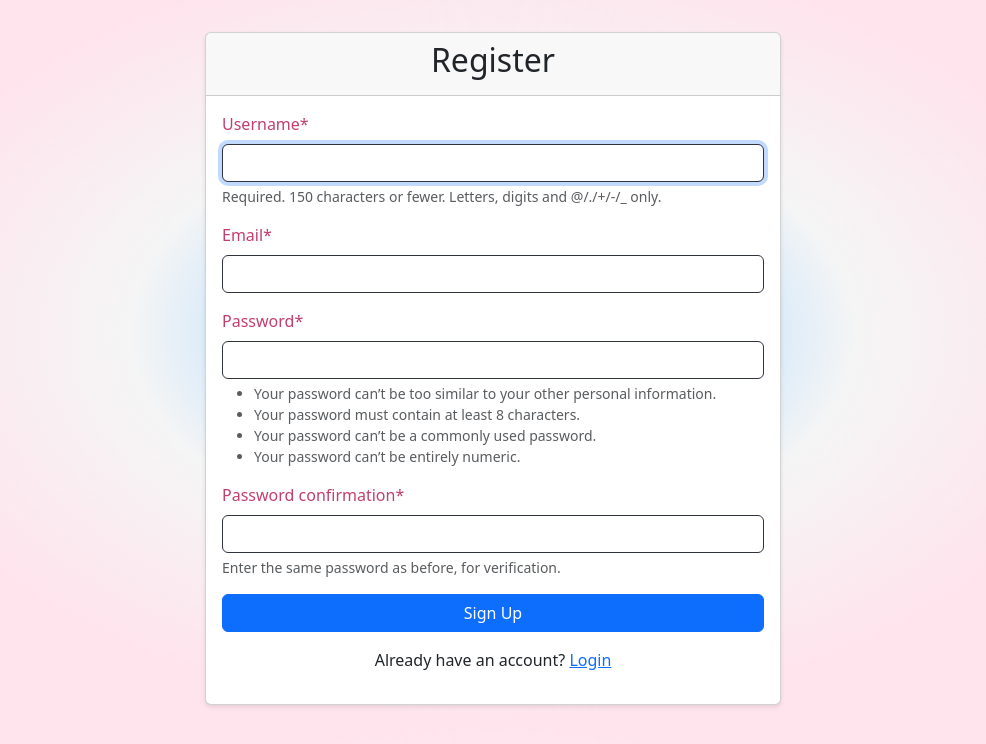
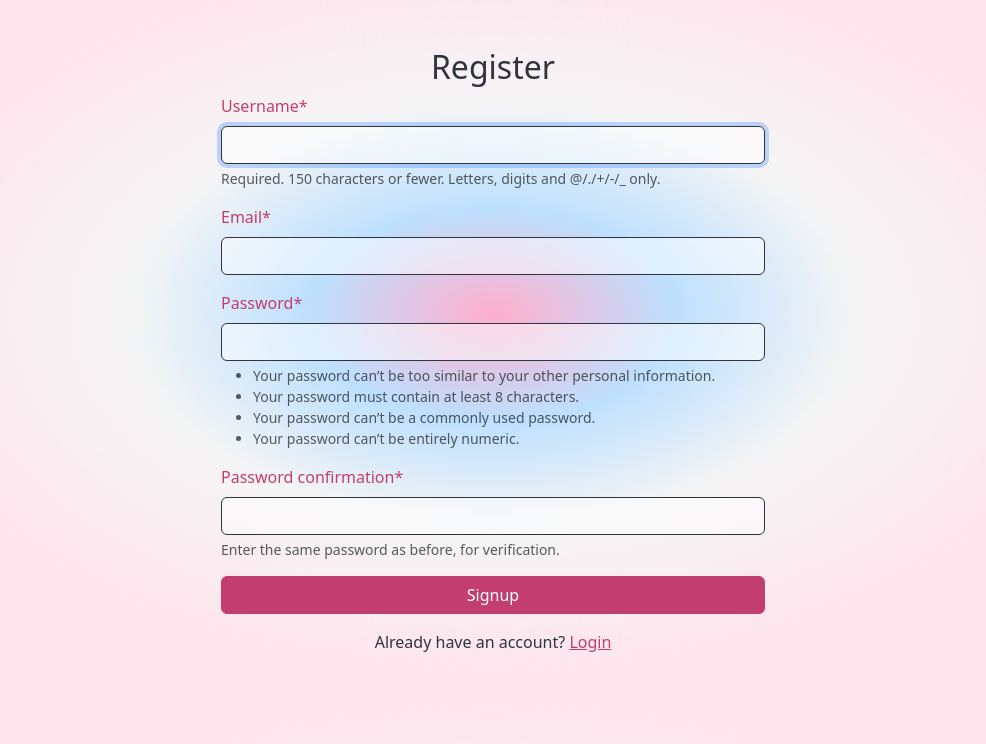
Before and after one commit to cleliamolanda/budget-tracker, a Django app: page /register/ in a window 1280 px wide. Shown: the part 56-800 px from the top of the page, without its empty margins (147-1133 px from the left). Run offline with Django 5.2, Linux system fonts and the light colour scheme; some libraries are stand-ins or nearby versions.

Commit message:
Customized registration page

```diff
--- a/budget/templates/budget/dashboard.html
+++ b/budget/templates/budget/dashboard.html
@@ -10,6 +10,7 @@
 
 {% block content %}
 <div class="row">
+    <!-- Insert chart here -->
     <div class="col-md-4">
         <div class="card custom-card mb-4">
             <div class="card-header custom-card-header-skyblue custom-card-header-border">
--- a/static/css/custom_login.css
+++ b/static/css/custom_forms.css
@@ -1,4 +1,4 @@
-.custom-login-form {
+.custom-form {
     position: relative;
     display: flex;
     flex-direction: column;
@@ -18,7 +18,7 @@
 }
 
 input {
-    /* background-color: rgba(255, 255, 255, 0.5) !important; */
+    background-color: rgba(255, 255, 255, 0.5) !important;
     border: 1px solid #30343F !important;
     color: #30343F !important;
 }
--- a/templates/base.html
+++ b/templates/base.html
@@ -7,7 +7,7 @@
     <link href="https://cdn.jsdelivr.net/npm/bootstrap@5.3.0/dist/css/bootstrap.min.css" rel="stylesheet">
     {% load static %}
     <link rel="stylesheet" href="{% static 'css/style.css' %}">
-    <link rel="stylesheet" href="{% static 'css/custom_login.css' %}">
+    <link rel="stylesheet" href="{% static 'css/custom_forms.css' %}">
     <link rel="stylesheet" href="{% static 'css/custom_cards.css' %}">
     <link rel="stylesheet" href="{% static 'css/custom_buttons.css' %}">
 
--- a/templates/registration/login.html
+++ b/templates/registration/login.html
@@ -6,7 +6,7 @@
 {% block content %}
 <div class="row justify-content-center">
     <div class="col-md-6">
-        <div class="custom-login-form">
+        <div class="custom-form">
             <div class="card-header custom-card-header-no-bg">
                 <h2 class="text-center">Welcome back!</h2>
             </div>
@@ -19,7 +19,7 @@
                     </div>
                 </form>
                 <div class="text-center mt-3">
-                    <p>Don't have an account? <a href="{% url 'budget:register' %}">Sign Up</a></p>
+                    <p>Don't have an account? <a href="{% url 'budget:register' %}" class="custom-text-fuchsia">Signup</a></p>
             </div>
         </div>
     </div>
--- a/templates/registration/register.html
+++ b/templates/registration/register.html
@@ -6,7 +6,7 @@
 {% block content %}
 <div class="row justify-content-center">
     <div class="col-md-6">
-        <div class="card">
+        <div class="custom-form">
             <div class="card-header">
                 <h2 class="text-center">Register</h2>
             </div>
@@ -15,11 +15,11 @@
                     {% csrf_token %}
                     {{ form|crispy }}
                     <div class="d-grid gap-2">
-                        <button type="submit" class="btn btn-primary">Sign Up</button>
+                        <button type="submit" class="btn btn-primary custom-btn-fuchsia">Signup</button>
                     </div>
                 </form>
                 <div class="text-center mt-3">
-                    <p>Already have an account? <a href="{% url 'login' %}">Login</a></p>
+                    <p>Already have an account? <a href="{% url 'login' %}" class="custom-text-fuchsia">Login</a></p>
                 </div>
             </div>
         </div>
```
